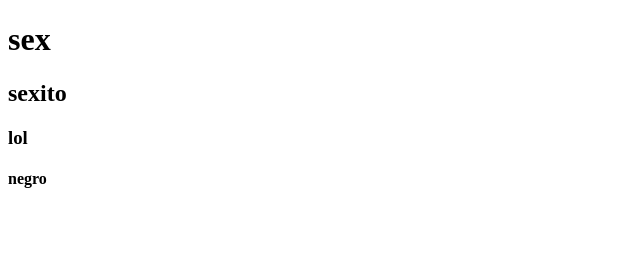
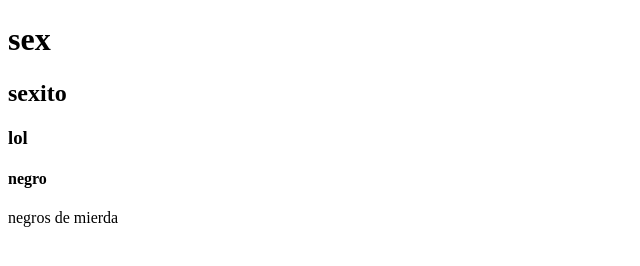
Before and after one commit to matiasdonato/clase10, a plain HTML site: page index.html in a window 1280 px wide. Shown: the whole page, without its empty margins (0-640 px from the left). Drawn offline with Linux system fonts and the light colour scheme.

Commit message:
le meti lol

```diff
--- a/index.html
+++ b/index.html
@@ -13,6 +13,10 @@
     <h2>sexito</h2>
     <h3>lol</h3>
     <h4>negro</h4>
+
+    <footer>
+        <p>negros de mierda</p>
+    </footer>
 </body>
 
 </html>
```
